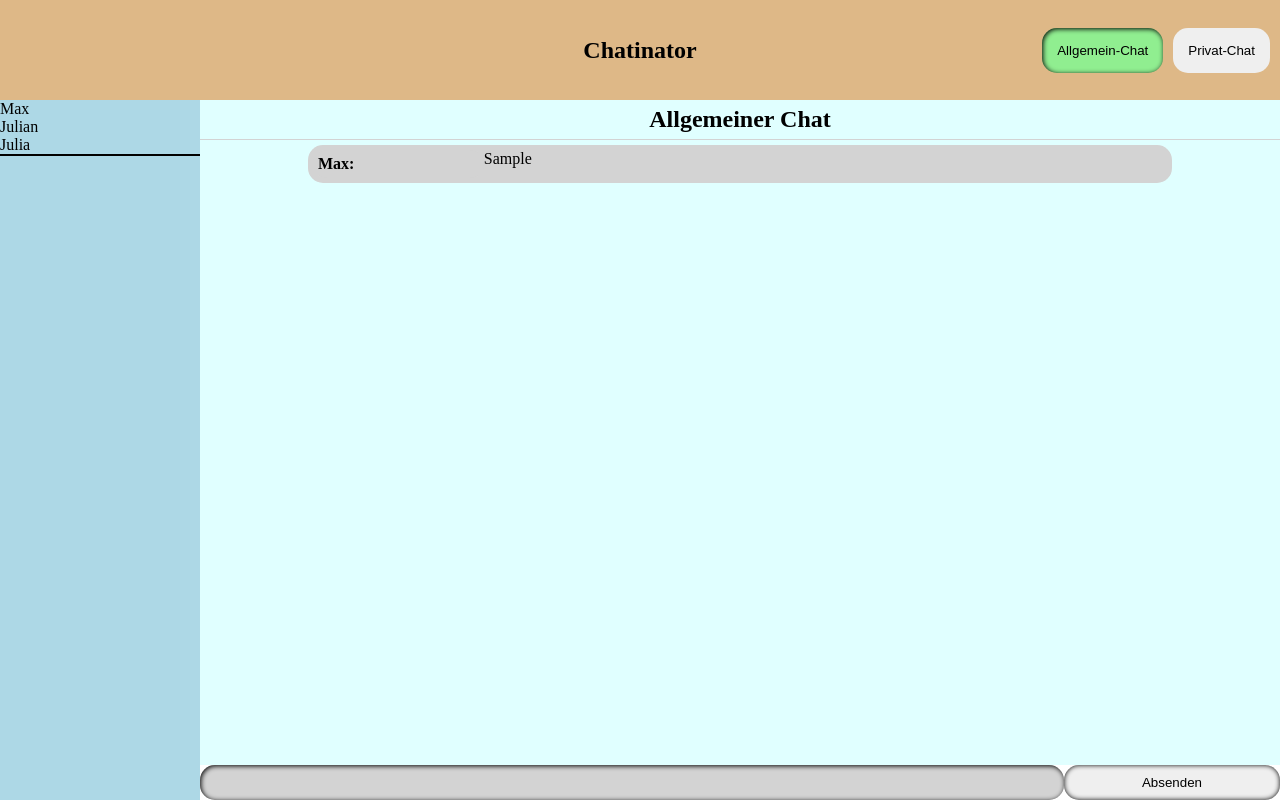
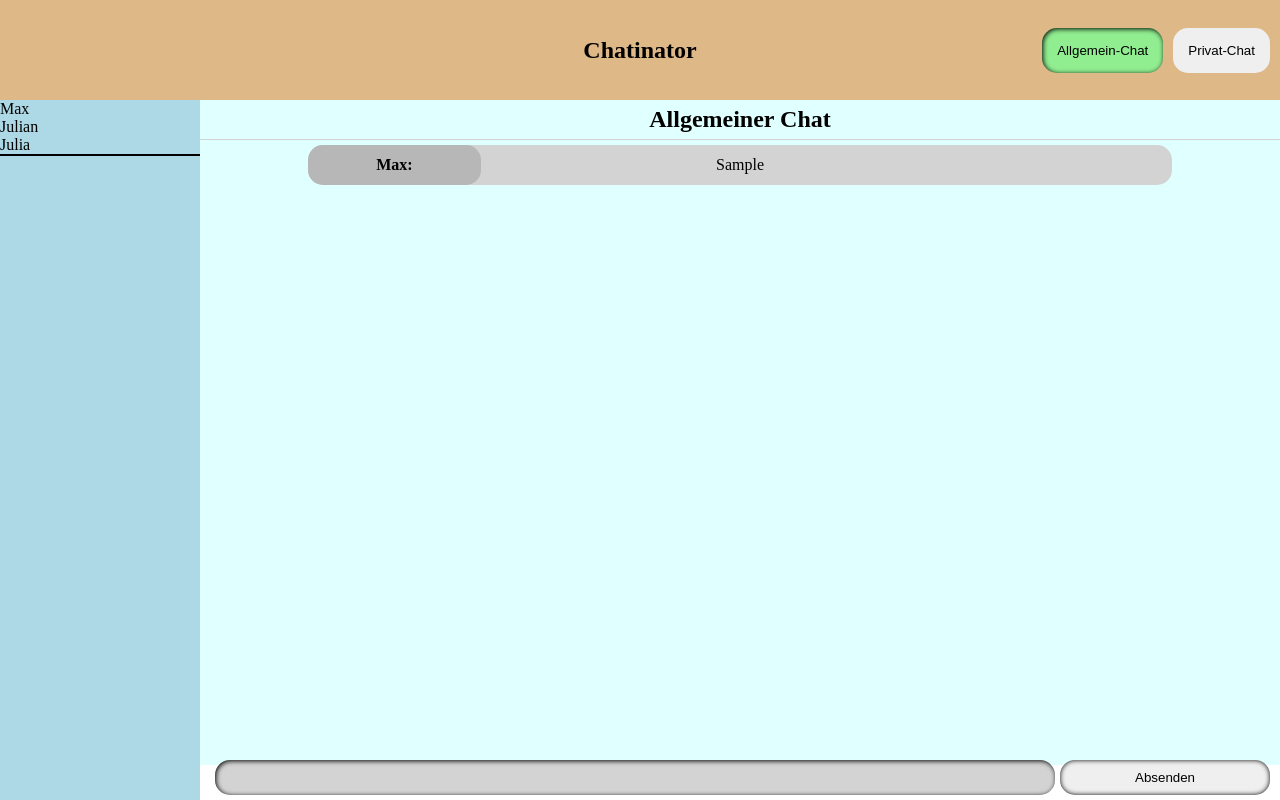
Before and after one commit to ManuelMannhold/ng-chat, an Angular app: page /chat in a window 1280 px wide. Both pictures are taken after typing "Sample" into the empty fields and a click on the button "Absenden". Built offline with nearby package versions, Linux system fonts and the light colour scheme.

Commit message:
add click for user-info / styling

```diff
--- a/src/app/core/chat/chat-room/chat-room.html
+++ b/src/app/core/chat/chat-room/chat-room.html
@@ -5,7 +5,7 @@
     </header>
     @for(message of messages; track message) {
     <span>
-      <span class="user-chat">{{ user[0] }}: </span>{{ message }}
+      <span class="user-chat" (click)="openUserInfo()">{{ user[0] }}: </span>{{ message }}
     </span>
     }
   </section>
--- a/src/app/core/chat/chat-room/chat-room.scss
+++ b/src/app/core/chat/chat-room/chat-room.scss
@@ -10,9 +10,11 @@ header {
 form {
   position: absolute;
   bottom: 0;
-  left: 0;
-  right: 0;
+  left: 10px;
+  right: 10px;
+  bottom: 5px;
   display: flex;
+  gap: 5px;
   margin-left: 200px;
 
   input {
@@ -54,15 +56,23 @@ form {
 
   span {
     display: flex;
-    justify-content: flex-start;
+    justify-content: center;
+    align-items: center;
     width: 80%;
     background-color: lightgrey;
     border-radius: 15px;
     padding: 5px;
+    position: relative;
+    height: 40px;
 
     .user-chat {
       font-weight: 800;
       width: 20%;
+      position: absolute;
+      left: 0;
+      height: 100%;
+      background-color: rgba(180, 180, 180, 0.9);
+      cursor: pointer;
     }
   }
 }
--- a/src/app/core/chat/chat-room/chat-room.ts
+++ b/src/app/core/chat/chat-room/chat-room.ts
@@ -22,4 +22,6 @@ export class ChatRoom {
   saveToLocalStorage() {
     this.storage.save('messages', this.messages);
   }
+
+  openUserInfo() {}
 }
```
